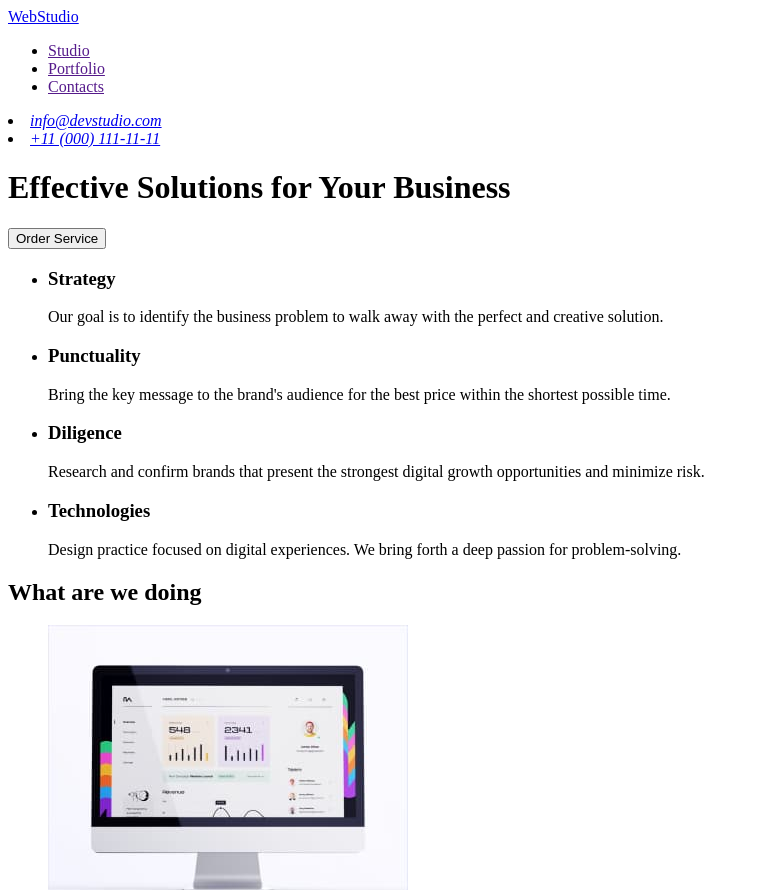
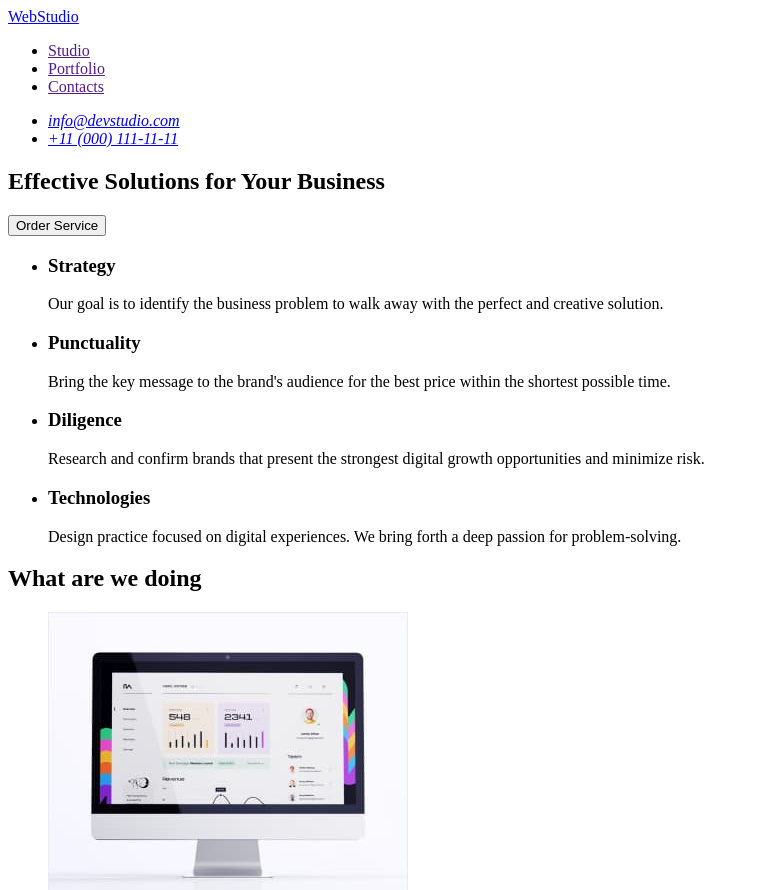
Before and after one commit to LitvinovaOlha1905/goit-markup-hw-01, a plain HTML site: page index.html in a window 1280 px wide. Shown: the top 890 px of the page, without its empty margins (0-759 px from the left). Drawn offline with Linux system fonts and the light colour scheme.

Commit message:
update file

```diff
--- a/index.html
+++ b/index.html
@@ -18,23 +18,25 @@
                 <li> <a href="">Portfolio</a></li>
                 <li> <a href="">Contacts</a></li>
             </ul>
-
-            <address>
+        </nav>
+        <address>
+            <ul>
                 <li>
                     <a href="mailto:info@devstudio.com">info@devstudio.com</a>
                 </li>
                 <li>
                     <a href="tel:+110001111111">+11 (000) 111-11-11</a>
                 </li>
-            </address>
-        </nav>
+            </ul>
+        </address>
+
     </header>
     <!-- Hero image -->
     <main>
-        <div>
+        <section>
             <h1>Effective Solutions for Your Business</h1>
             <button type="button">Order Service</button>
-        </div>
+        </section>
         <!-- Section 1 -->
         <section>
             <h2 hidden>features</h2>
@@ -115,7 +117,7 @@
     <!-- Footer -->
     <footer>
         <nav>
-            <a href="./index.html"><span>WEB</span>STUDIO</a>
+            <a href="./index.html">WebStudio</a>
         </nav>
         <p>Increase the flow of customers and sales for your business with digital marketing & growth solutions.</p>
     </footer>
```
